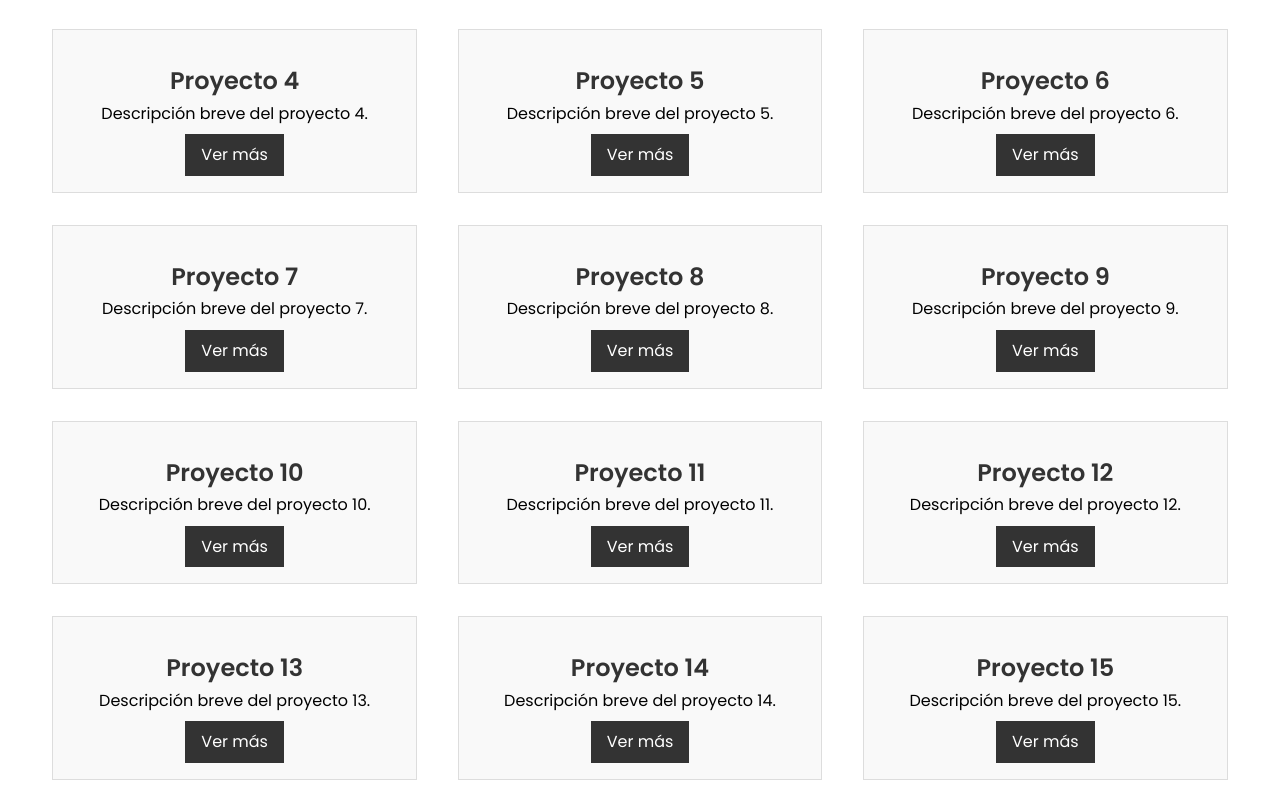
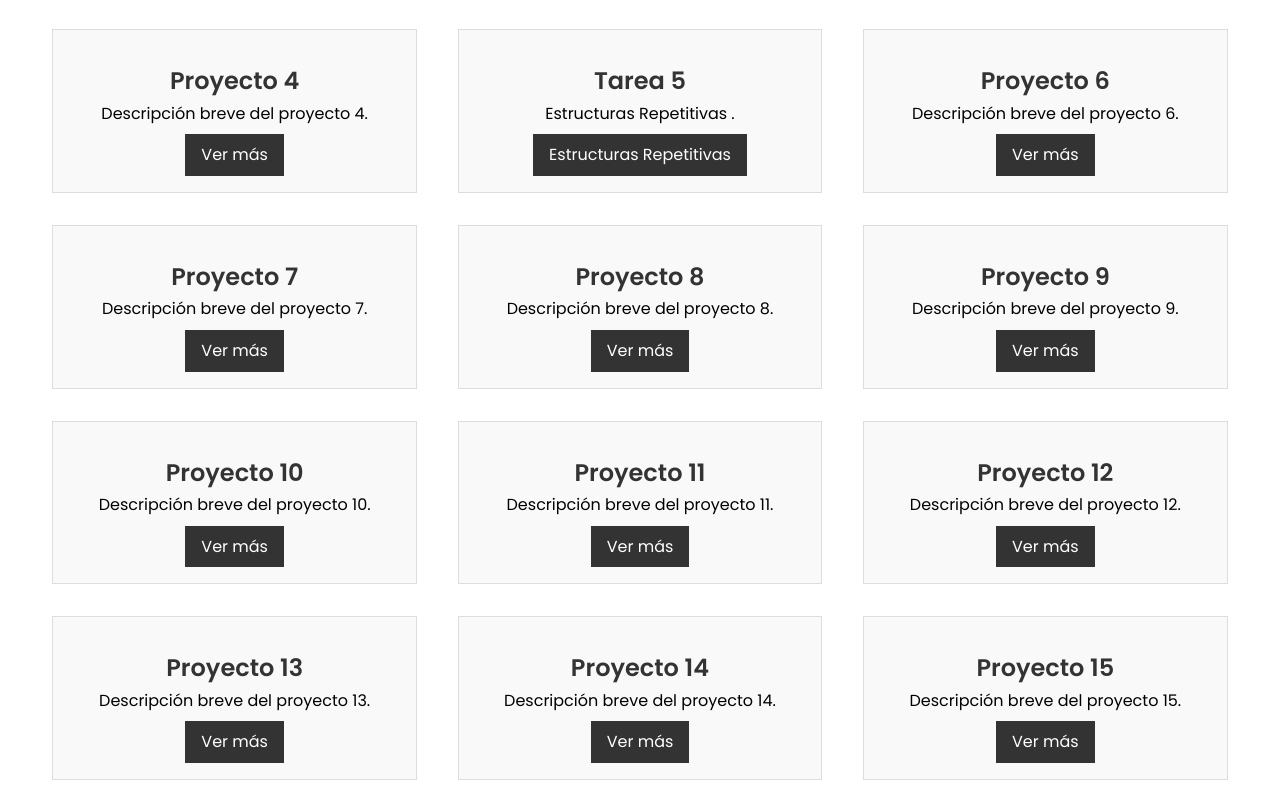
Before and after one commit to luciana15palomino/pagina-proyects, a plain HTML site: page index.html in a window 1280 px wide. Shown: the part 1141-1950 px from the top of the page. Drawn offline with Linux system fonts and the light colour scheme.

Commit message:
Update index.html

```diff
--- a/index.html
+++ b/index.html
@@ -62,11 +62,12 @@
                 <p>Descripción breve del proyecto 4.</p>
                 <a href="#">Ver más</a>
             </div>
-            <div class="project">
+             <div class="project">
 
-                <h3>Proyecto 5</h3>
-                <p>Descripción breve del proyecto 5.</p>
-                <a href="#">Ver más</a>
+                <h3>Tarea 5</h3>
+                <p>Estructuras Repetitivas .</p>
+                <a href="https://github.com/luciana15palomino/Trabajos/tree/main/semana5" target="_blank" class="btn">Estructuras Repetitivas </a>
+
             </div>
             <div class="project">
 
```
